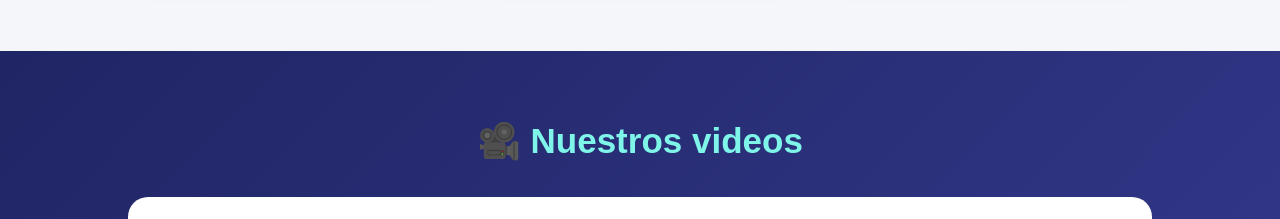
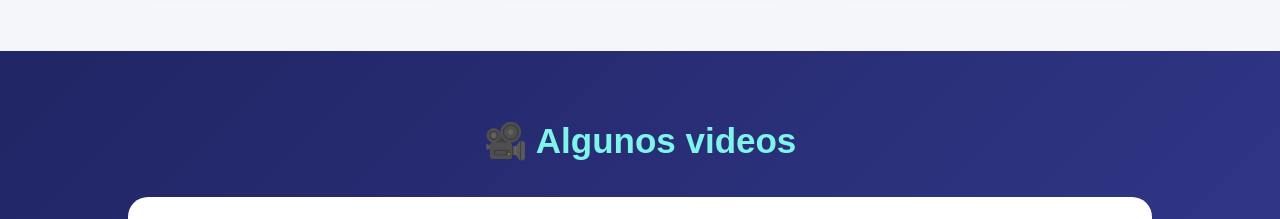
Before and after one commit to Sbala17/InnovaBOTS, a plain HTML site: page index.html in a window 1280 px wide. Shown: the part 1880-2099 px from the top of the page. Drawn offline with Linux system fonts and the light colour scheme.

Commit message:
Add files via upload

```diff
--- a/index.html
+++ b/index.html
@@ -542,7 +542,7 @@
 
     <section id="videos" class="videos">
 
-        <h2>🎥 Nuestros videos</h2>
+        <h2>🎥 Algunos videos</h2>
 
         <div class="contenedor-videos">
 
```
